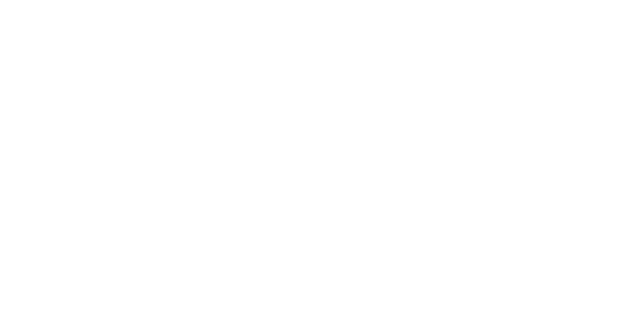
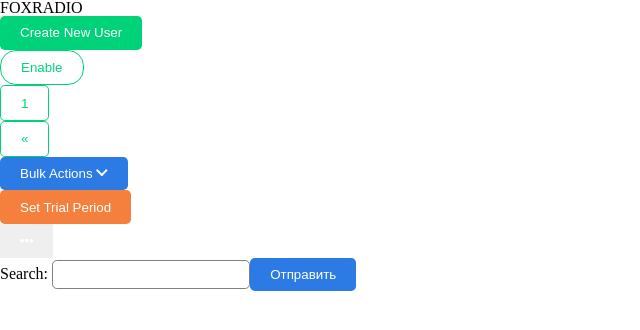
Before and after one commit to darkraisondetre/foxradar-admin-panel, a React app: page / in a window 1280 px wide. Shown: the top 330 px of the page, without its empty margins (0-640 px from the left). Built offline with nearby package versions, Linux system fonts and the light colour scheme.

Commit message:
add buttons

```diff
--- a/package.json
+++ b/package.json
@@ -6,6 +6,9 @@
   "main": "index.js",
   "dependencies": {
     "@babel/core": "7.9.0",
+    "@fortawesome/fontawesome-svg-core": "^1.2.29",
+    "@fortawesome/free-solid-svg-icons": "^5.13.1",
+    "@fortawesome/react-fontawesome": "^0.1.11",
     "@svgr/webpack": "4.3.3",
     "@testing-library/jest-dom": "^4.2.4",
     "@testing-library/react": "^9.3.2",
--- /dev/null
+++ b/src/js/components/NameForm.jsx
@@ -0,0 +1,35 @@
+import React from 'react';
+
+export default class NameForm extends React.Component {
+
+    constructor(props) {
+      super(props);
+      this.state = {value: ''};
+
+      this.handleChange = this.handleChange.bind(this);
+      this.handleSubmit = this.handleSubmit.bind(this);
+    }
+
+    handleChange(event) {
+      this.setState({value: event.target.value});
+    }
+
+    handleSubmit(event) {
+      alert('Отправленное имя: ' + this.state.value);
+      event.preventDefault();
+    }
+
+    render() {
+      return (
+        <div>
+            <form onSubmit={this.handleSubmit}>
+            <label>
+                {this.props.label}
+                <input type="text" value={this.state.value} onChange={this.handleChange} className="input br-3"/>
+            </label>
+            <input type="submit" value="Отправить" className="button button_blue br-3" />
+            </form>
+        </div>
+      );
+    }
+  }
--- /dev/null
+++ b/src/js/components/button.jsx
@@ -0,0 +1,38 @@
+import React from 'react';
+import api from '../api';
+import { FontAwesomeIcon } from '@fortawesome/react-fontawesome'
+
+export default class Button extends React.Component {
+    static defProps ={
+        className: "",
+        isLink: false,
+        title: "",
+        icon: false,
+        onClick: () => false
+    }
+
+    handleClick = () => {
+        alert('click');
+    }
+
+    renderIcon = () => {
+        if (typeof this.props.icon !== "string") return <FontAwesomeIcon icon={this.props.icon} />
+    }
+
+    render() {
+        return (
+            <div>
+                <button
+                className={api.setClasses(
+                    [this.defaultClassName, "button", this.props.className],
+                    {isLink: this.props.isLink}
+                )}
+                onClick={this.props.onClick}
+                >
+                    {this.props.title}
+                    {this.props.icon && this.renderIcon()}
+                </button>
+            </div>
+        );
+    }
+}
--- /dev/null
+++ b/src/js/components/buttonAction.jsx
@@ -0,0 +1,64 @@
+import React from 'react';
+import api from '../api';
+import { FontAwesomeIcon } from '@fortawesome/react-fontawesome'
+
+export default class ButtonAction extends React.Component {
+    constructor(props) {
+        super(props);
+        this.state = {
+            isToggleOn: true,
+            isHidden: true
+        };
+
+        this.actionsList = this.actionsList.bind(this);
+    }
+
+    static defProps ={
+        className: "",
+        isLink: false,
+        title: "",
+        icon: false,
+        actionsList: () => false
+    }
+
+    actionsList = () => {
+        this.setState(prevState => ({
+            isToggleOn: !prevState.isToggleOn
+        }));
+    }
+
+    renderIcon = () => {
+        if (typeof this.props.icon !== "string") return <FontAwesomeIcon icon={this.props.icon} />
+    }
+
+    render() {
+        return (
+            <div>
+                <button
+                className={api.setClasses(
+                    [this.defaultClassName, "button", this.props.className],
+                    {isLink: this.props.isLink}
+                )}
+                onClick={this.actionsList}
+                >
+                    {this.props.title}
+                    {this.props.icon && this.renderIcon()}
+
+                </button>
+                <div className={this.state.isToggleOn ? 'listContainer hidden' : 'listContainer'}>
+                    <ul className="list br-3">
+                        <li className="list__item"><a href="#">Disconnect All Users for All</a></li>
+                        <li className="list__item"><a href="#">Disable All</a></li>
+                        <li className="list__item"><a href="#">Enable All</a></li>
+                        <hr />
+                        <li className="list__item"><a href="#">Disconnect All Users for Selected</a></li>
+                        <li className="list__item"><a href="#">Disable Selected</a></li>
+                        <li className="list__item"><a href="#">Enable Selected</a></li>
+                        <li className="list__item"><a href="#">Delete Selected</a></li>
+
+                    </ul>
+                </div>
+            </div>
+        );
+    }
+}
--- a/src/js/pages/index.js
+++ b/src/js/pages/index.js
@@ -1,3 +1,5 @@
-export const PAGES = {};
+import Main from './main';
+
+export const PAGES = {Main};
 
 export default PAGES;
--- /dev/null
+++ b/src/js/pages/main.jsx
@@ -0,0 +1,21 @@
+import React from 'react';
+import Button from '../components/button';
+import ButtonAction from '../components/buttonAction';
+import NameForm from '../components/NameForm'
+import { faChevronDown, faEllipsisH } from '@fortawesome/free-solid-svg-icons'
+
+export default function Main() {
+    return(
+        <div className="main">
+            <div className="title">FOXRADIO</div>
+            <Button title="Create New User" className="button button_green br-3"/>
+            <Button title="Enable" className="button button_transparent border_green br-10"/>
+            <Button title="1" className="button button_transparent border_green br-3"/>
+            <Button title="«" className="button button_transparent border_green br-3"/>
+            <ButtonAction title="Bulk Actions " icon={faChevronDown} className="button button_blue br-3"/>
+            <Button title="Set Trial Period" className="button button_orange br-3" />
+            <Button lclassName="button button_orange br-3" icon={faEllipsisH} />
+            <NameForm label="Search: "/>
+        </ div>
+    );
+}
--- /dev/null
+++ b/src/scss/components/_button.scss
@@ -0,0 +1,70 @@
+.button {
+    border: none;
+    color: $white;
+    text-decoration: none;
+    padding: .7em 1.5em;
+    outline: none;
+}
+
+.br-10 {
+    border-radius: 1rem;
+}
+
+.br-3 {
+    border-radius: 0.3rem;
+}
+
+.button_green {
+    background: $green;
+}
+
+.button_blue {
+    background: $blue;
+}
+
+.button_orange {
+    background: $orange;
+}
+
+.button_transparent {
+    background: transparent;
+    color: $green
+}
+
+.border_green {
+    border: 1px solid $green;
+}
+
+.listContainer {
+    width: 100%;
+    max-width: 400px;
+    position: relative;
+}
+
+.list {
+    list-style: none;
+    padding: 0;
+    position: absolute;
+    border: 1px solid grey;
+    background: white;
+    left: 129px;
+    top: -34px;
+}
+
+.list__item {
+   padding: 0.5rem 1rem;
+}
+
+.list__item a{
+   text-decoration: none;
+   color: #000;
+}
+
+.input {
+    padding: 0.4rem 0.6rem;
+    border: 1px solid grey;
+}
+
+.hidden {
+    display: none;
+}
--- a/src/scss/components/_variables.scss
+++ b/src/scss/components/_variables.scss
@@ -1 +1,7 @@
 $white: #fff;
+
+$green: #00d27a;
+
+$blue: #2c7be5;
+
+$orange: #f5803e;
--- a/src/scss/index.scss
+++ b/src/scss/index.scss
@@ -6,3 +6,5 @@
 
 //your styles
 @import 'components/app';
+
+@import 'components/button';
```
Also changed, not shown: src/js/pages/login.jsx (added, +11 -0 lines), 1 other file (tests, documents, lock files or other folders).
